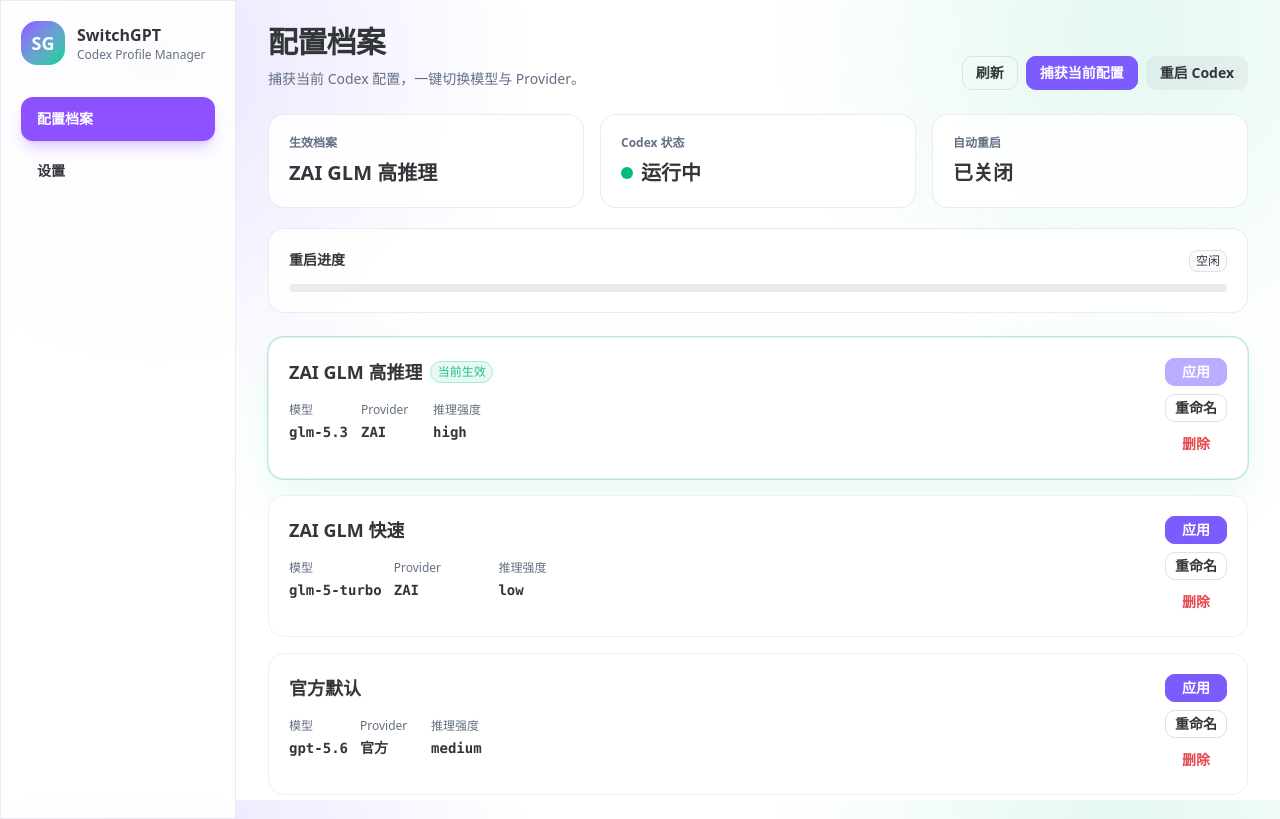
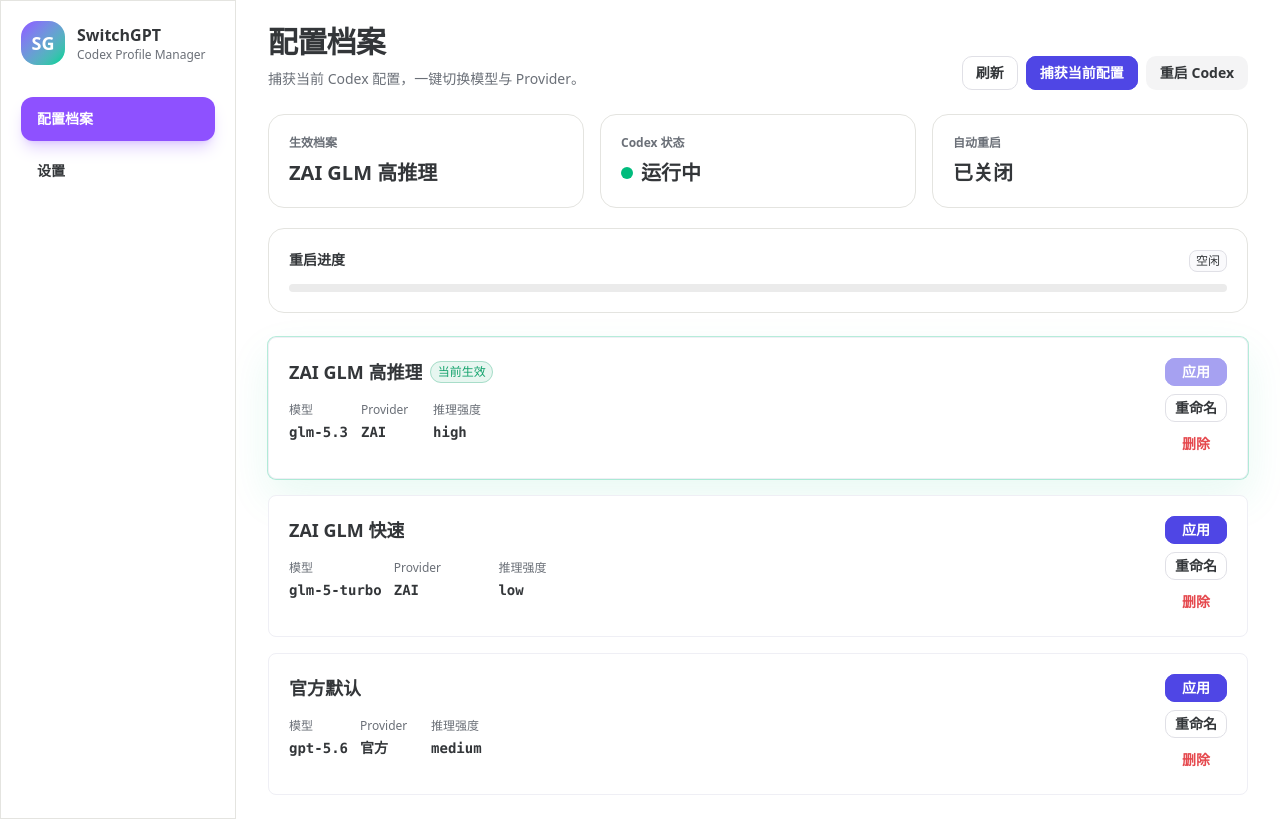
Before and after one commit to pigzhuzhu66/CGswitch, a Vue app: page / in a window 1280 px wide. Built offline with nearby package versions, Linux system fonts and the light colour scheme.

Commit message:
🎨 style(switchgpt): 收敛为精密工具视觉令牌

```diff
--- a/src/style.css
+++ b/src/style.css
@@ -3,18 +3,18 @@
 
 :root {
   color-scheme: light;
-  --app-bg: #f5f6fa;
-  --panel-bg: rgba(255, 255, 255, 0.86);
-  --panel-border: rgba(15, 23, 42, 0.08);
-  --text-secondary: #647084;
+  --app-bg: #f7f7f5;
+  --panel-bg: #ffffff;
+  --panel-border: #e4e4e0;
+  --text-secondary: #6b7078;
 }
 
 :root.dark {
   color-scheme: dark;
-  --app-bg: #0b0d14;
-  --panel-bg: rgba(23, 26, 38, 0.88);
-  --panel-border: rgba(255, 255, 255, 0.08);
-  --text-secondary: #98a2b8;
+  --app-bg: #161719;
+  --panel-bg: #1d1e21;
+  --panel-border: #303237;
+  --text-secondary: #9ca0a8;
 }
 
 html,
@@ -25,10 +25,7 @@ body,
 
 body {
   margin: 0;
-  background:
-    radial-gradient(circle at 12% 8%, rgba(124, 92, 255, 0.16), transparent 28%),
-    radial-gradient(circle at 88% 4%, rgba(34, 195, 142, 0.12), transparent 26%),
-    var(--app-bg);
+  background: var(--app-bg);
   color: #1f2733;
   font-family:
     Inter,
@@ -46,7 +43,6 @@ body {
 .panel {
   border: 1px solid var(--panel-border);
   background: var(--panel-bg);
-  backdrop-filter: blur(18px);
 }
 
 .muted {
--- a/src/theme.ts
+++ b/src/theme.ts
@@ -2,11 +2,11 @@ import type { GlobalThemeOverrides } from "naive-ui";
 
 export const themeOverrides: GlobalThemeOverrides = {
   common: {
-    primaryColor: "#7c5cff",
-    primaryColorHover: "#947dff",
-    primaryColorPressed: "#6548e0",
-    primaryColorSuppl: "#7c5cff",
-    successColor: "#22c38e",
+    primaryColor: "#4f46e5",
+    primaryColorHover: "#5b52eb",
+    primaryColorPressed: "#4338ca",
+    primaryColorSuppl: "#4f46e5",
+    successColor: "#16a36e",
     warningColor: "#e5a942",
     errorColor: "#e5484d",
     infoColor: "#4f9cf9",
@@ -15,7 +15,7 @@ export const themeOverrides: GlobalThemeOverrides = {
     fontSizeMedium: "14px",
   },
   Card: {
-    borderRadius: "16px",
+    borderRadius: "8px",
   },
   Button: {
     fontWeight: "600",
```
